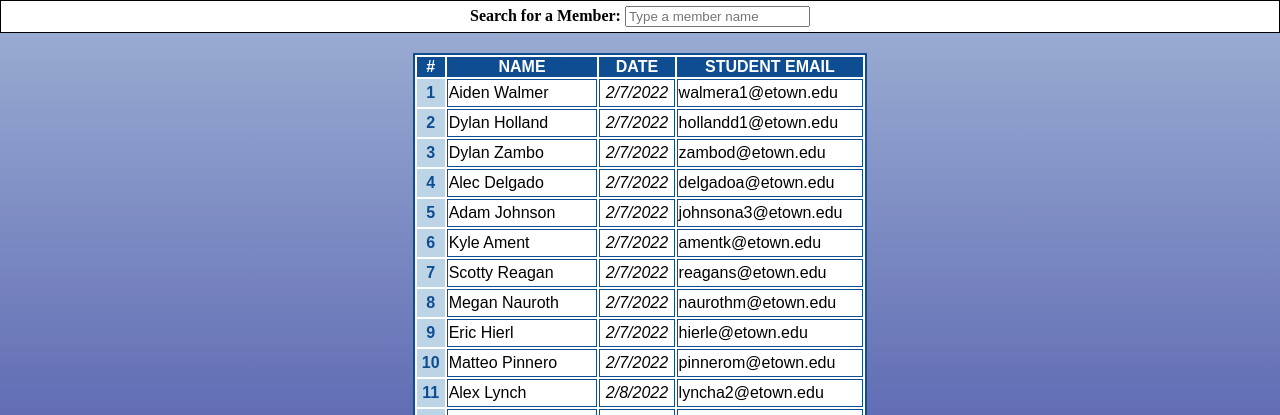
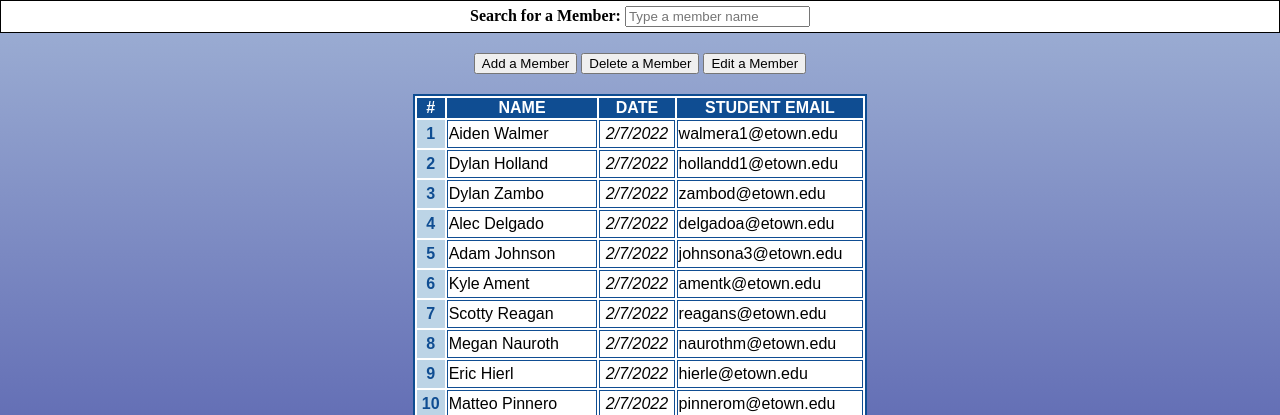
Before and after one commit to AidenWalmer/Spikeball_Website, a PHP site: page /members.html in a window 1280 px wide. Shown: the part 127-542 px from the top of the page. Run offline with PHP 8.4, Linux system fonts and the light colour scheme.

Commit message:
lots of changes / admin btns creation

```diff
--- a/loginPage/loginMain.js
+++ b/loginPage/loginMain.js
@@ -6,6 +6,7 @@
 
 window.addEventListener('load', init);    // when window is loaded, it will call init
 var loggedIn = false;
+var sessionAdmin = false;
 
 function init() {
 
@@ -31,7 +32,7 @@ function init() {
  * If login unsuccessful, display the correct error message
  */
 function login(username, password) {
-    var storedUsername = 'spikeAdmin';
+    var storedUsername = 'spikeballclub';
     var storedPassword = 'spookball4life';
 
     console.log(username);
@@ -45,6 +46,7 @@ function login(username, password) {
 function loginStatus() {
     if (loggedIn) {
         alert('You logged in!');
+        sessionAdmin = true;
         window.location.href = "membersPage/members.html";  // ADD LINK TO ADMIN VERSION OF MEMBERS PAGE!!!!!!!!!!!!!!!!!!
     }
     else {
--- a/membersPage/members.html
+++ b/membersPage/members.html
@@ -18,6 +18,12 @@
         <label><b>Search for a Member:</b></label>
         <input id="memberSearch" type="text" placeholder="Type a member name">
         <br>
+    </div>
+
+    <div id="adminBtns">    <!-- class="hidden" -->
+        <button id="addBtn">Add a Member</button>
+        <button id="deleteBtn">Delete a Member</button>
+        <button id="editBtn">Edit a Member</button>
     </div>
 
     <table class="table table-bordered">
--- a/membersPage/membersStyle.css
+++ b/membersPage/membersStyle.css
@@ -73,6 +73,16 @@ body {
     background-image: linear-gradient(to top, #000080, lightsteelblue);
 }
 
+/* Admin Only */
+.hidden {
+    display: none;
+}
+
+#adminBtns {
+    text-align: center;
+    margin-bottom: 20px;
+}
+
 @media only screen and (max-width: 620px) {
     /* For mobile phones: */
     header {
@@ -96,4 +106,7 @@ body {
     footer {
         font-size: 12px;
     }
+    #adminBtns {
+
+    }
 }
```
Also changed, not shown: images/CIRCLE_Spikeball_Logo.png (added), images/Spikeball Website Home Page.png (added), images/Spikeball Website Login Page.png (added), images/Spikeball_Logo.png (added), images/blue_gradient.jpg (added), images/spikeball.jpg (added), images/spikeballBall.jpg (added), images/spikeballSticker.png (added).
